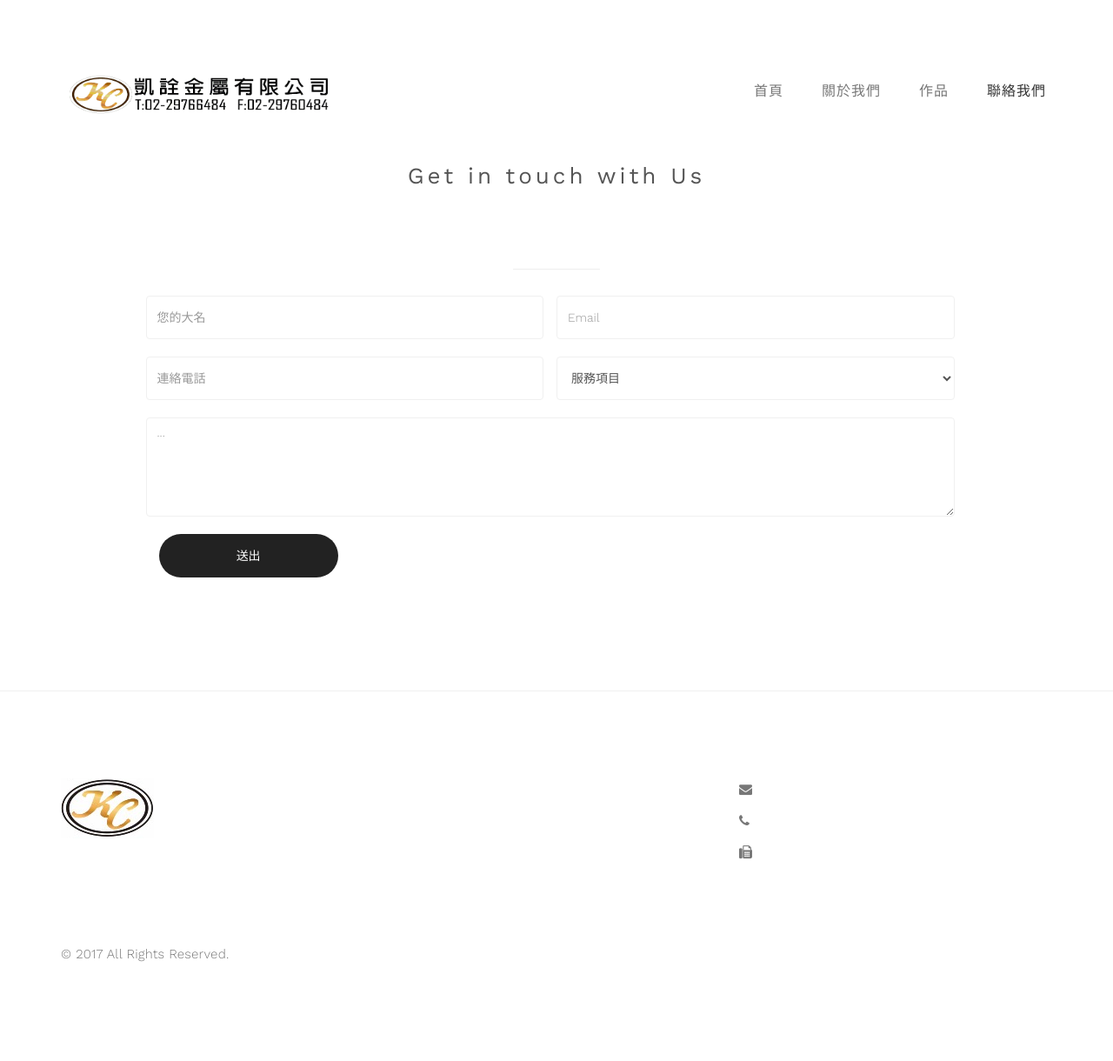
After one commit to bcawosxy/kc.com, a Laravel app: page /contact in a window 1280 px wide. The commit adds this page. Shown: the whole page at 87% size. Run offline with Laravel 8, Linux system fonts and the light colour scheme; data that the repository does not hold is empty; settings files or empty folders that the repository lacks are supplied; some libraries are stand-ins or nearby versions.

Commit message:
v0.1.20
1.前台 聯絡我們 版面樣式

```diff
--- a/app/Http/Controllers/KcController.php
+++ b/app/Http/Controllers/KcController.php
@@ -25,6 +25,18 @@ class KcController extends Controller
         }
 
         return view('kc-metalwork.about', ['data' => $data]);
+    }
+
+	public function contact()
+	{
+
+		$services = Service::getServices();
+
+		$data = [
+			'services' => $services,
+		];
+
+		return view('kc-metalwork.contact', ['data' => $data]);
     }
 
 	public function content($id = null)
--- /dev/null
+++ b/resources/views/kc-metalwork/contact.blade.php
@@ -0,0 +1,54 @@
+@extends('kc-metalwork.layout.master')
+
+@section('content')
+
+    <section id="contact">
+        <div class="container">
+            <div class="row">
+
+                <div class="col-md-offset-1 col-md-10 col-sm-12">
+                    <div class="section-title">
+                        <h3>Get in touch with Us</h3>
+                    </div>
+                    <hr style="width: 100px;">
+                    <form action="#" method="post">
+                        <div class="col-md-6 col-sm-6">
+                            <input name="name" type="text" class="form-control" placeholder="您的大名">
+                        </div>
+                        <div class="col-md-6 col-sm-6">
+                            <input name="email" type="email" class="form-control" placeholder="Email">
+                        </div>
+                        <div class="col-md-6 col-sm-6">
+                            <input name="phone" type="telephone" class="form-control" placeholder="連絡電話">
+                        </div>
+                        <div class="col-md-6 col-sm-6">
+                            <select name="service" class="form-control">
+                                <option>服務項目</option>
+                                <option disabled>---------------</option>
+                                @foreach($data['services'] as $k0 => $v0)
+                                    <option value="{{$v0['id']}}">{{$v0['name']}}</option>
+                                @endforeach
+                                <option value="other">其他</option>
+                            </select>
+                        </div>
+                        <div class="col-md-12 col-sm-12">
+                            <textarea name="content" class="form-control" rows="5" placeholder="..."></textarea>
+                        </div>
+                        <div class="col-md-3 col-sm-4">
+                            <input type="submit" class="form-control" value="送出">
+                        </div>
+                    </form>
+                </div>
+
+            </div>
+        </div>
+    </section>
+
+@endsection
+
+@section('footer')
+    @parent
+    <script>
+
+    </script>
+@endsection
--- a/resources/views/kc-metalwork/includes/navbarDefault.blade.php
+++ b/resources/views/kc-metalwork/includes/navbarDefault.blade.php
@@ -16,7 +16,7 @@
             <li class="<?php if($action == 'index') echo 'active'; ?>"><a href="{{url()->route('KC::index')}}">首頁</a></li>
             <li class="<?php if($action == 'about') echo 'active'; ?>"><a href="{{url()->route('KC::about')}}">關於我們</a></li>
             <li class="<?php if($action == 'product') echo 'active'; ?>"><a href="{{url()->route('KC::product')}}">作品</a></li>
-{{--            <li><a href="{{url()->route('KC::contact')}}">聯絡我們</a></li>--}}
+            <li class="<?php if($action == 'contact') echo 'active'; ?>"><a href="{{url()->route('KC::contact')}}">聯絡我們</a></li>
         </ul>
     </div>
 </div>
--- a/resources/views/kc-metalwork/includes/navbarFixed.blade.php
+++ b/resources/views/kc-metalwork/includes/navbarFixed.blade.php
@@ -14,7 +14,7 @@
             <li class="<?php if($action == 'index') echo 'active'; ?>"><a href="{{url()->route('KC::index')}}">首頁</a></li>
             <li class="<?php if($action == 'about') echo 'active'; ?>"><a href="{{url()->route('KC::about')}}">關於我們</a></li>
             <li class="<?php if($action == 'product') echo 'active'; ?>"><a href="{{url()->route('KC::product')}}">作品</a></li>
-            {{--<li><a href="{{url()->route('KC::contact')}}">聯絡我們</a></li>--}}
+            <li class="<?php if($action == 'contact') echo 'active'; ?>"><a href="{{url()->route('KC::contact')}}">聯絡我們</a></li>
         </ul>
     </div>
 </div>
--- a/routes/web.php
+++ b/routes/web.php
@@ -6,10 +6,9 @@ Route::group(['prefix'=>'/', 'as'=>'KC::'], function() {
 	Route::get('/product/{page?}', ['as' => 'product', 'uses'=> 'KcController@product']) ;
 	Route::get('/content/{id?}', ['as' => 'content', 'uses'=> 'KcController@content']) ;
 
-//
-//	Route::get('/contact', ['as' => 'contact', 'uses'=> 'PindeltaController@contact']) ;
-//	Route::post('/contact/add', ['uses' => 'PindeltaController@contactAdd']);
-//
+	Route::get('/contact', ['as' => 'contact', 'uses'=> 'KcController@contact']) ;
+	Route::post('/contact', ['uses' => 'KcController@contactAdd']);
+
 	Route::get('/login', ['as' => 'login' , 'uses' => 'KcController@ShowLoginPage']);
 	Route::post('login', ['uses' => 'KcController@login']);
 });
```
Also changed, not shown: database/migrations/2017_12_28_162059_create_contact_table.php (added).
